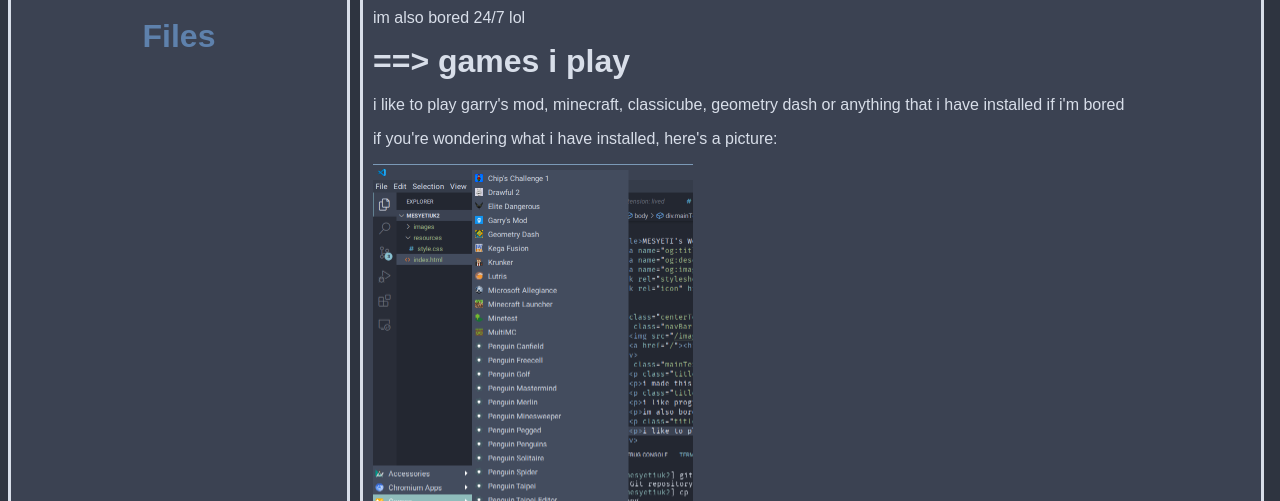
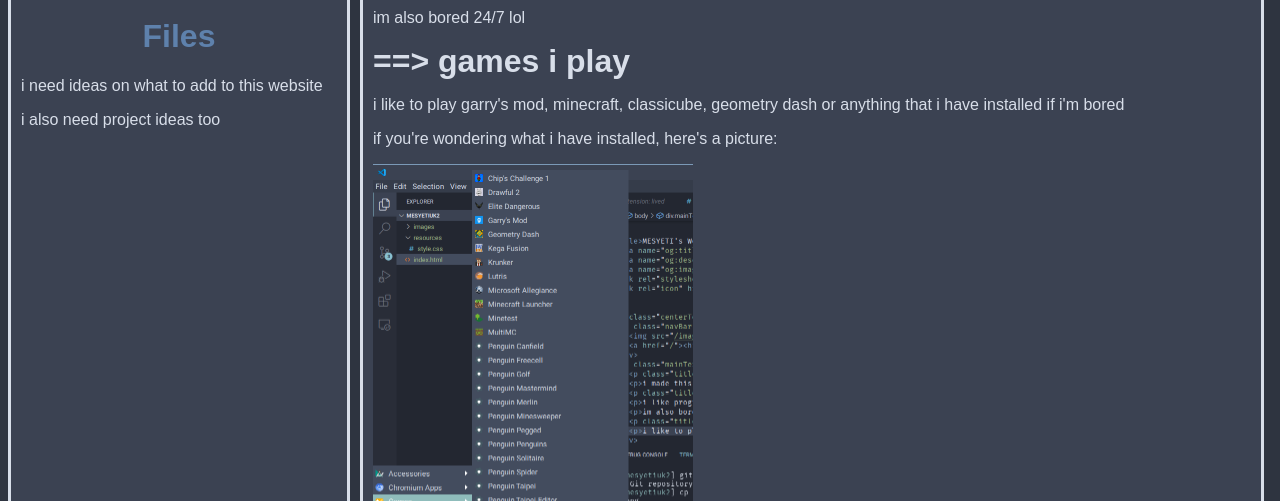
Before and after one commit to yeti0904/mesyetiuk, a plain HTML site: page index.html in a window 1280 px wide. Shown: the part 299-800 px from the top of the page. Drawn offline with Linux system fonts and the light colour scheme.

Commit message:
i need ideas

```diff
--- a/index.html
+++ b/index.html
@@ -14,6 +14,8 @@
 			<a href="/"><h1 class="centerText">Home</h1></a>
 			<!-- <a href="/jsConsole/index.html"><h1 class="centerText">JS Console</h1></a> -->
 			<a href="https://server.mesyeti.uk"><h1 class="centerText">Files</h1></a>
+			<p>i need ideas on what to add to this website</p>
+			<p>i also need project ideas too</p>
 		</div>
 		<div class="mainText" id="mainBody">
 			<p class="title">==> MESYETI's Website</p>
```
